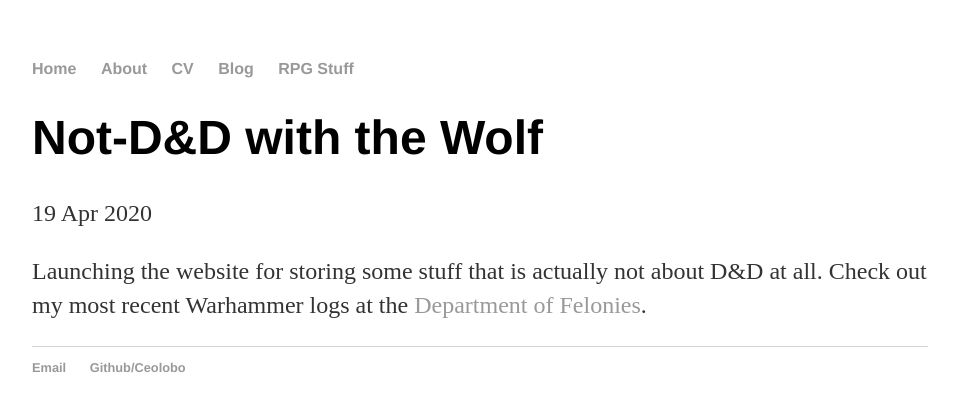
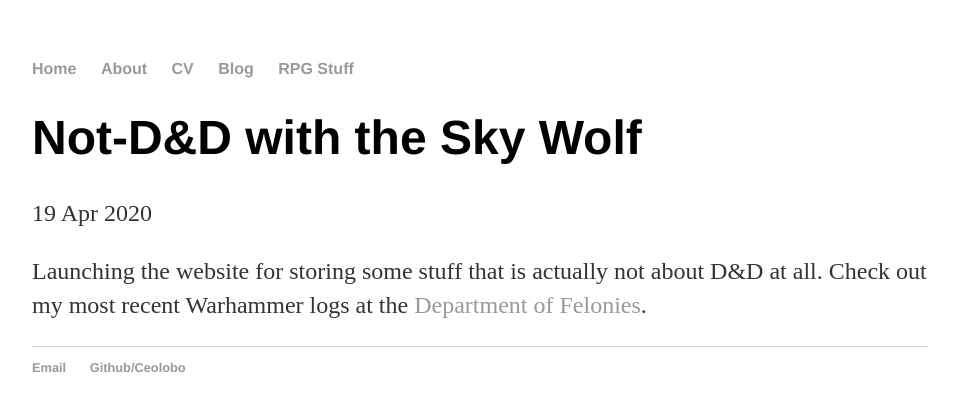
Before and after one commit to Ceolobo/Ceolobo.github.io, a Jekyll site: the page built from _posts/2020-04-19-first-post.md, in a window 1280 px wide. Shown: the top 412 px of the page, without its empty margins (160-1115 px from the left). Built offline with Jekyll 4.4.1, drawn with Linux system fonts in a browser that asks for light colours.

Commit message:
More testing

```diff
--- a/_posts/2020-04-19-first-post.md
+++ b/_posts/2020-04-19-first-post.md
@@ -1,6 +1,6 @@
 ---
 layout: post
-title: "Not-D&D with the Wolf"
+title: "Not-D&D with the Sky Wolf"
 date: 2020-04-19
 ---
 
--- a/ttrpg/index.html
+++ b/ttrpg/index.html
@@ -3,7 +3,7 @@ layout: default
 title: Testing Site
 ---
 	<h1>{{ page.title }}</h1>
-	<ul class="rpgstuff">
+	<ul class="rpgstuffs">
 
 	  {% for post in site.rpgstuff %}
 	    <li><span>{{ post.date | date_to_string }}</span> » <a href="{{ post.url }}" title="{{ post.title }}">{{ post.title }}</a></li>
```
